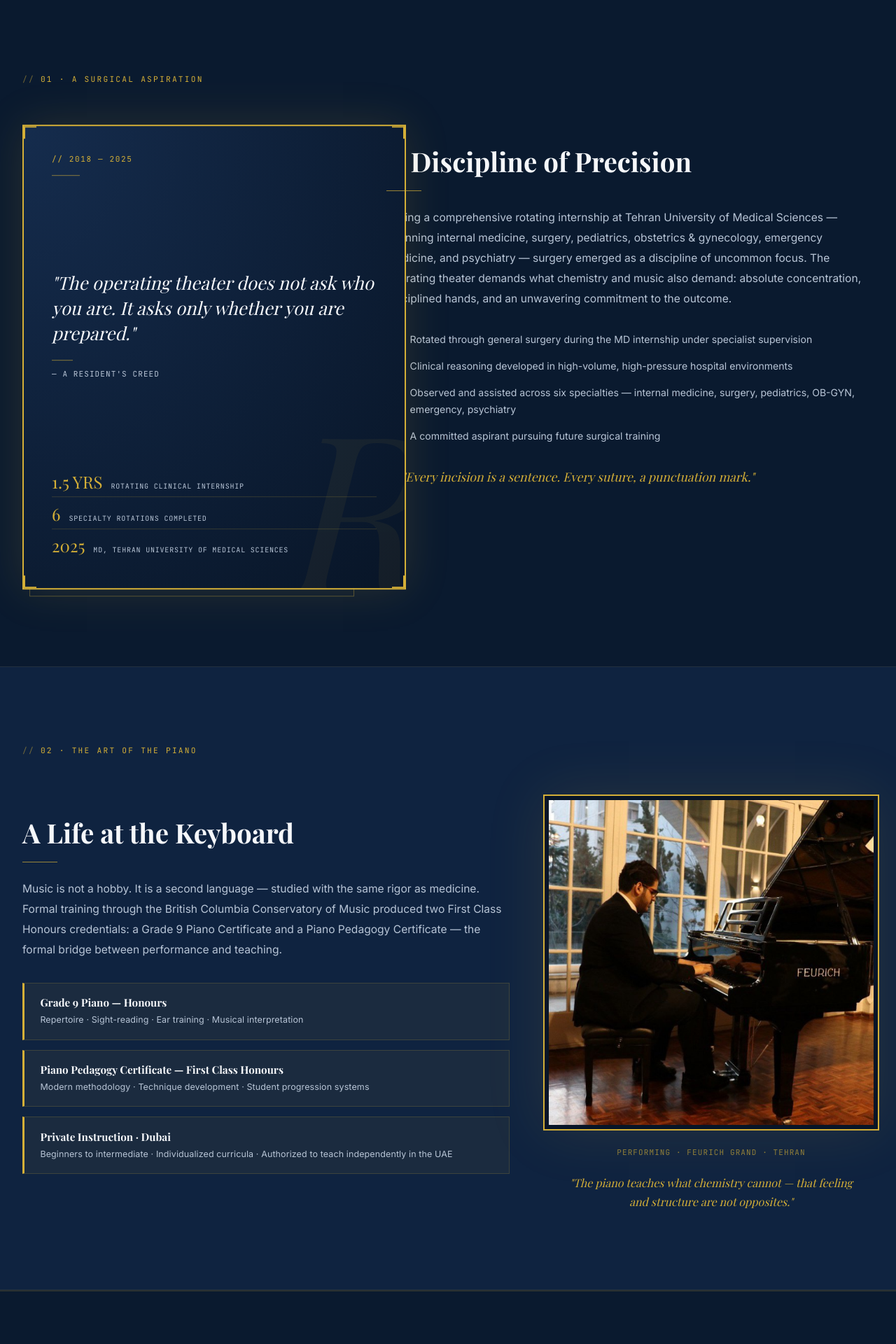
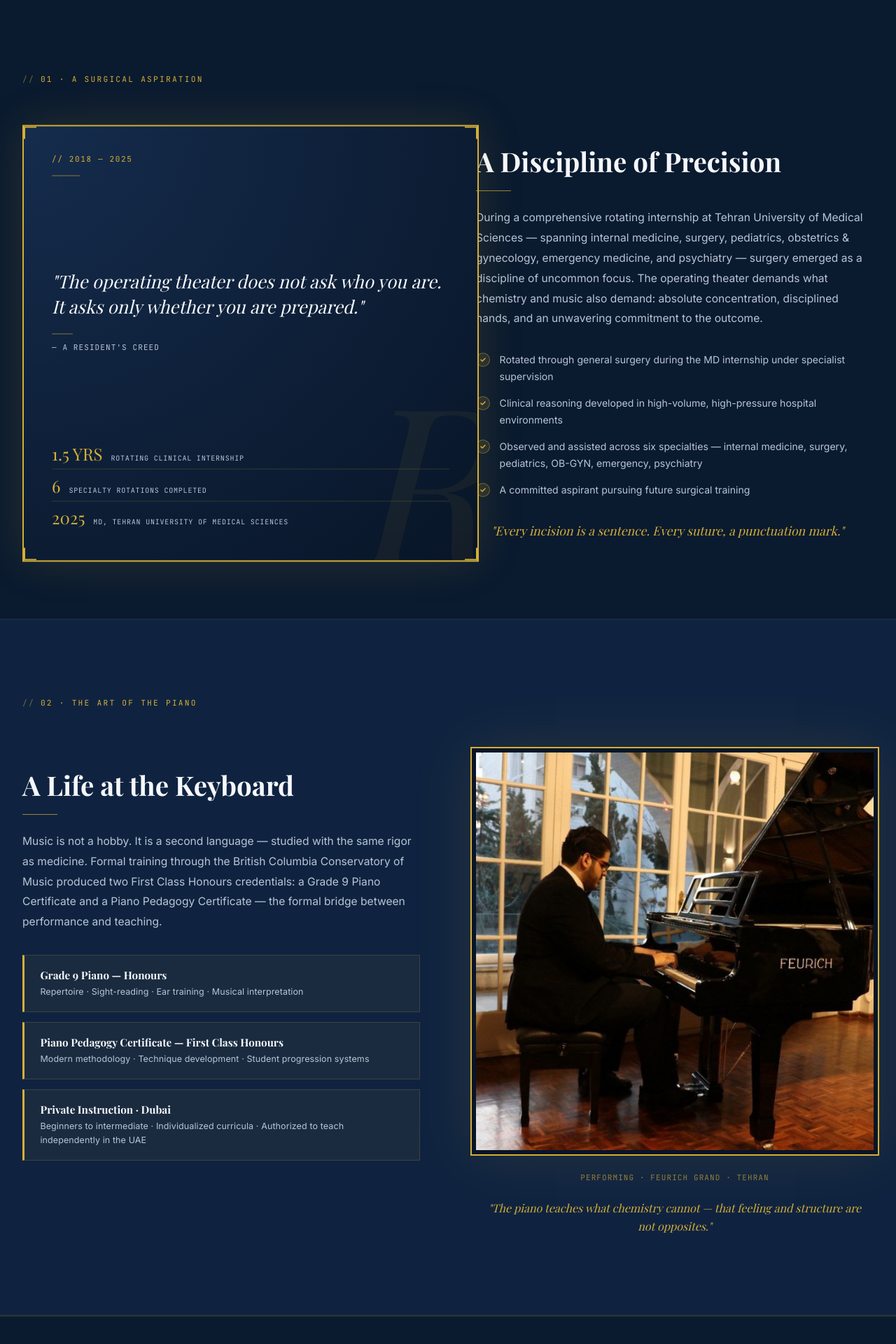
Before and after one commit to aliminagar/Jamshad_Taslimi_2026, a Next.js app: page /passions in a window 1280 px wide. Shown: the part 1019-2939 px from the top of the page at 70% size. Built offline with nearby package versions, Linux system fonts and the light colour scheme.

Commit message:
Revert layout changes that caused column overlap on Passions page

```diff
--- a/app/passions/page.tsx
+++ b/app/passions/page.tsx
@@ -224,7 +224,7 @@ function EditorialCredentialCard() {
   ];
 
   return (
-    <motion.div ref={ref} style={{ y, position: 'relative', width: '100%', aspectRatio: '4/5' }}>
+    <motion.div ref={ref} style={{ y, position: 'relative', width: '100%', aspectRatio: '4/5', maxHeight: '540px' }}>
       <div
         style={{
           position: 'absolute',
@@ -764,8 +764,8 @@ export default function PassionsPage() {
             className="two-col"
             style={{
               display: 'grid',
-              gridTemplateColumns: '2fr 3fr',
-              gap: '3.5rem',
+              gridTemplateColumns: '1fr 1fr',
+              gap: '5rem',
               alignItems: 'start',
             }}
           >
@@ -923,8 +923,8 @@ export default function PassionsPage() {
             className="two-col-rev"
             style={{
               display: 'grid',
-              gridTemplateColumns: '3fr 2fr',
-              gap: '3.5rem',
+              gridTemplateColumns: '1fr 1fr',
+              gap: '5rem',
               alignItems: 'start',
             }}
           >
```
